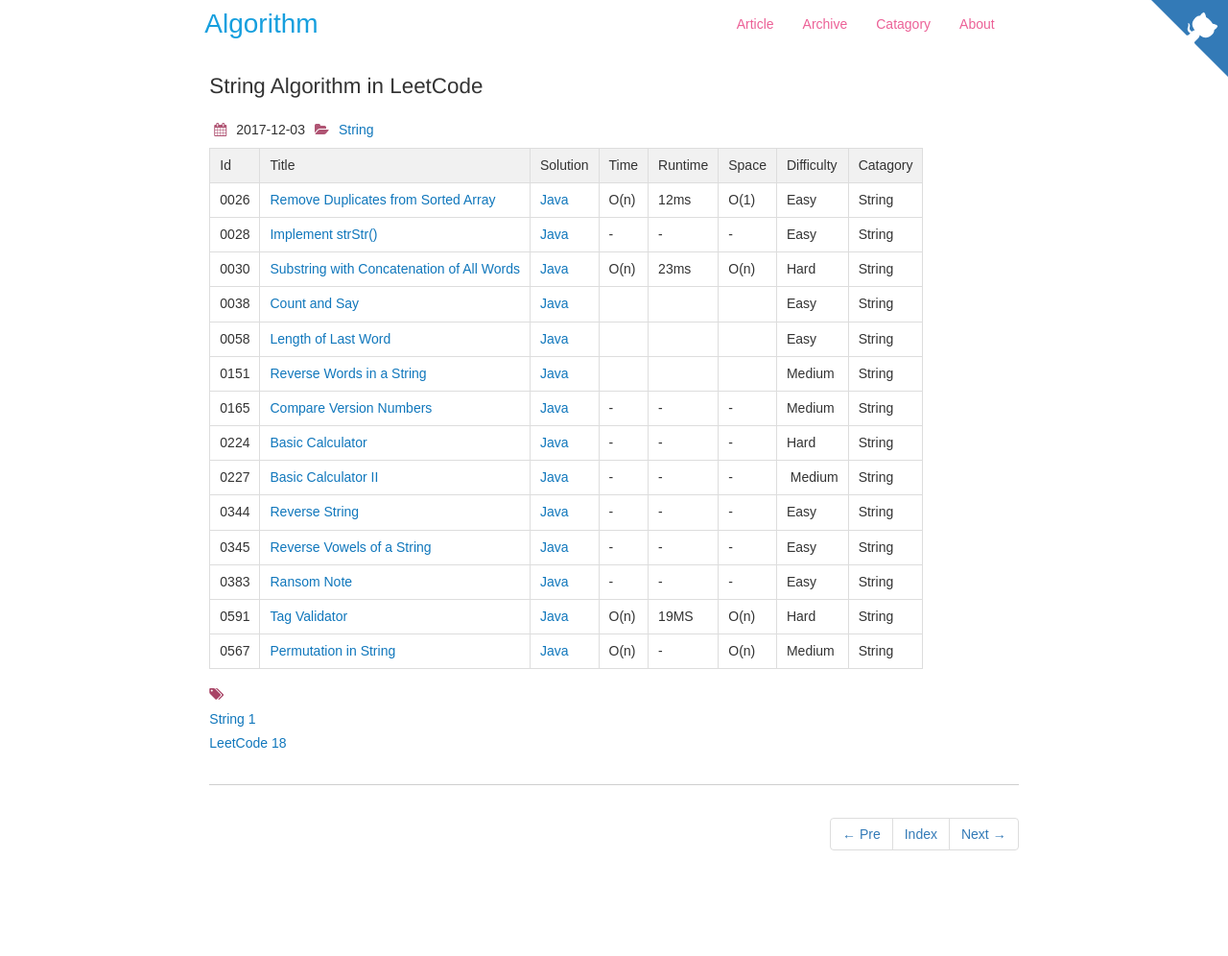
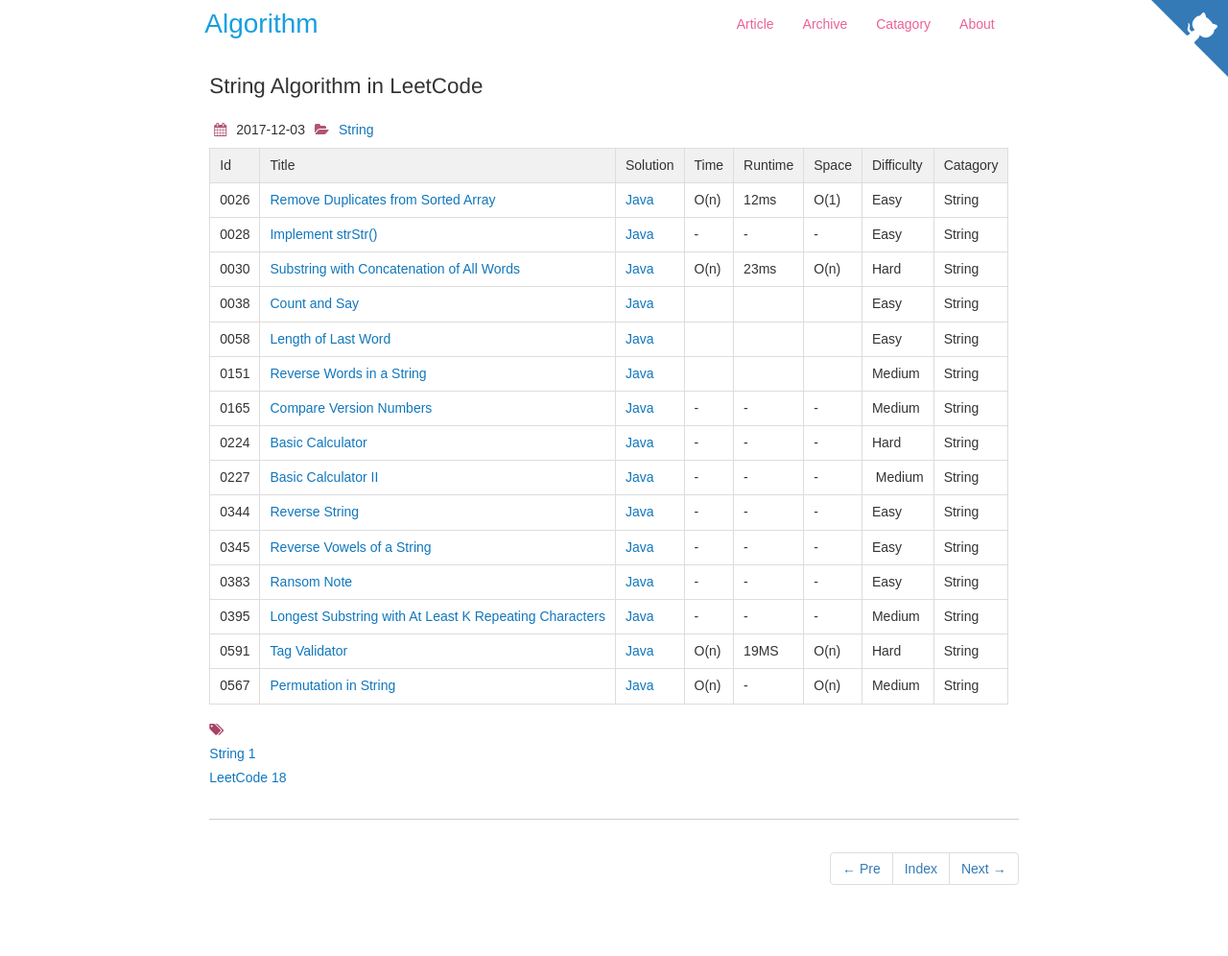
Before and after one commit to dunso/algorithm, a Jekyll site: the page built from docs/_posts/2017-12-03-String.md, in a window 1280 px wide. Shown: the whole page at 96% size. Built offline with Jekyll 4.4.1, drawn with Linux system fonts in a browser that asks for light colours; nearby versions of some CDN libraries; before the commit the page ends 960 px from its top, so only the background shows below that.

Commit message:
Add index of LeetCode0395.java to docs

```diff
--- a/docs/_posts/2017-12-03-String.md
+++ b/docs/_posts/2017-12-03-String.md
@@ -24,5 +24,6 @@
 |0344|[Reverse String](https://leetcode.com/problems/reverse-string)  | [Java](https://e.srl/leetcode-344/)  |-|-|-| Easy |String|
 |0345|[Reverse Vowels of a String](https://leetcode.com/problems/reverse-vowels-of-a-string)  | [Java](https://e.srl/leetcode-345/)  |-|-|-| Easy |String|
 |0383|[Ransom Note](https://leetcode.com/problems/ransom-note/)  | [Java](https://e.srl/leetcode-383/)  |-|-|-| Easy |String|
+|0395|[Longest Substring with At Least K Repeating Characters](https://leetcode.com/problems/longest-substring-with-at-least-k-repeating-characters/)  | [Java](https://e.srl/leetcode-395/)  |-|-|-| Medium |String|
 |0591|[Tag Validator](https://leetcode.com/problems/tag-validator)| [Java](https://e.srl/leetcode-591/)  | O(n) |19MS| O(n)  |  Hard |String|
 |0567|[Permutation in String](https://leetcode.com/problems/permutation-in-string)| [Java](https://e.srl/leetcode-567/)  | O(n) |-| O(n)  |  Medium |String|
```
